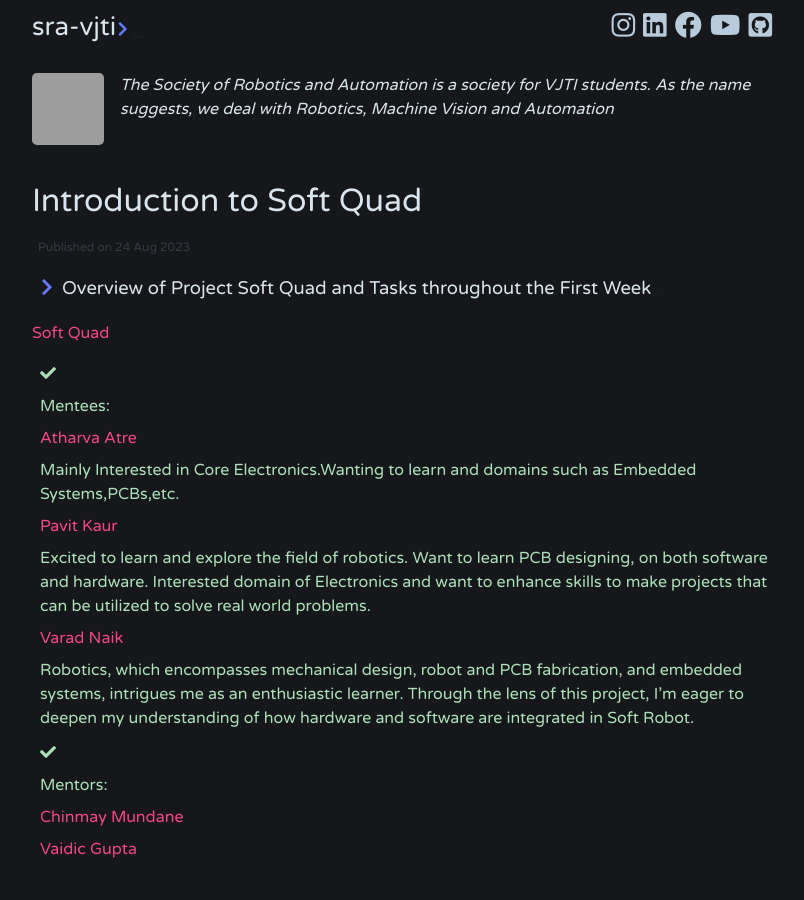
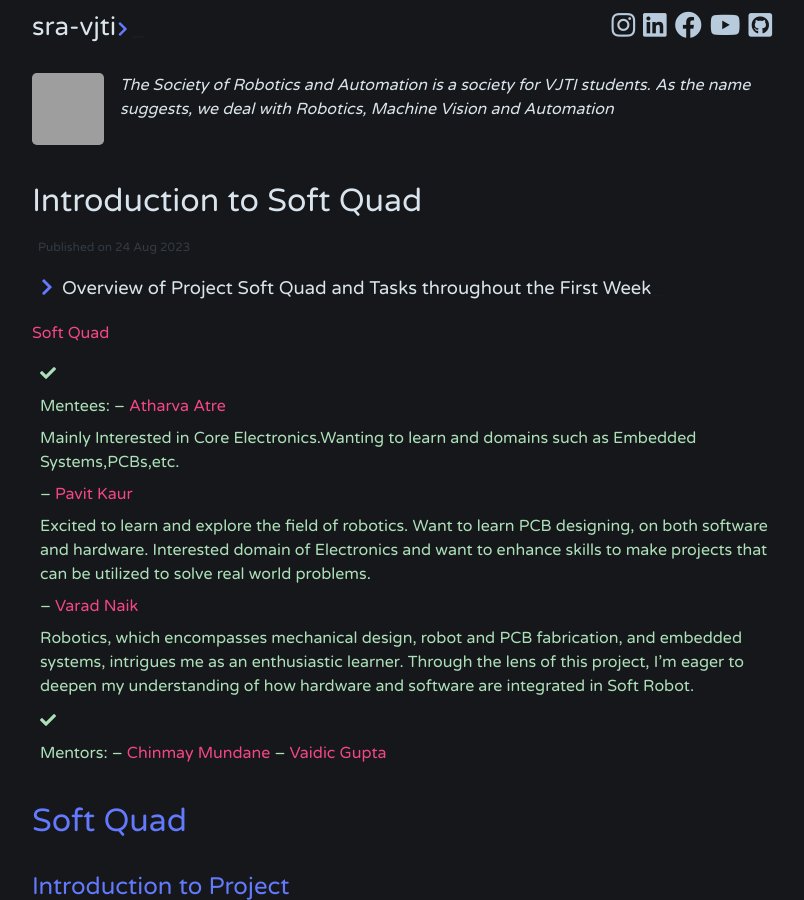
Before and after one commit to SRA-VJTI/blog, a Jekyll site: the page built from _posts/2023-08-24-Introduction-to-Soft-Quad.md, in a window 1280 px wide and 900 px high. Shown: the whole window, without its empty margins (238-1042 px from the left). Built offline with Jekyll 4.4.1, drawn with Linux system fonts in a browser that asks for light colours; grey boxes are pictures that could not be loaded.

```diff
--- a/_posts/2023-08-24-Introduction-to-Soft-Quad.md
+++ b/_posts/2023-08-24-Introduction-to-Soft-Quad.md
@@ -1,29 +1,25 @@
 ---
 layout: post
 title: Introduction to Soft Quad
-tags: mechanical-design, PCB-design, embedded-system, soft-robotics
+tags: mechanical-design PCB-design embedded-system soft-robotics
 description: Overview of Project Soft Quad and Tasks throughout the First Week
 ---
 [Soft Quad](https://github.com/pavit15/softquad)
 - Mentees:
-
-   [Atharva Atre](https://github.com/AtharvaAtre)
+   -- [Atharva Atre](https://github.com/AtharvaAtre)
 
     Mainly Interested in Core Electronics.Wanting to learn and domains such as Embedded Systems,PCBs,etc.
 
-   [Pavit Kaur](https://github.com/pavit15)
+   -- [Pavit Kaur](https://github.com/pavit15)
 
     Excited to learn and explore the field of robotics. Want to learn PCB designing, on both software and hardware. Interested domain of Electronics and want to enhance skills to make projects that can be utilized to solve real world problems.
 
-    [Varad Naik](https://github.com/VaradNaik921)
+   -- [Varad Naik](https://github.com/VaradNaik921)
 
     Robotics, which encompasses mechanical design, robot and PCB fabrication, and embedded systems, intrigues me as an enthusiastic learner. Through the lens of this project, I'm eager to deepen my understanding of how hardware and software are integrated in Soft Robot.
-
 - Mentors:
-
-  [Chinmay Mundane](https://github.com/ChinmayMundane)
-
-  [Vaidic Gupta](https://github.com/Vaidicgupta)
+   -- [Chinmay Mundane](https://github.com/ChinmayMundane)
+   -- [Vaidic Gupta](https://github.com/Vaidicgupta)
 
 # Soft Quad
 
```
